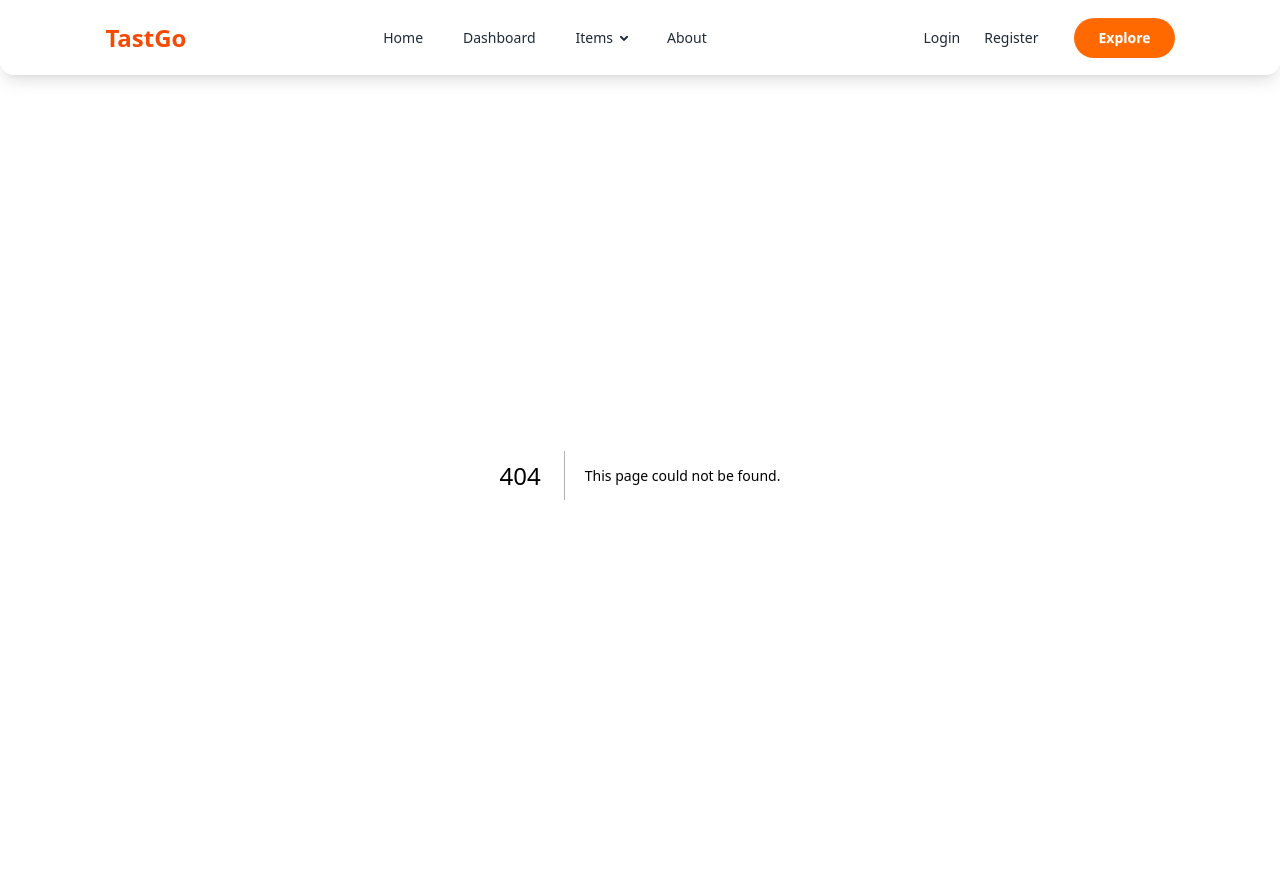
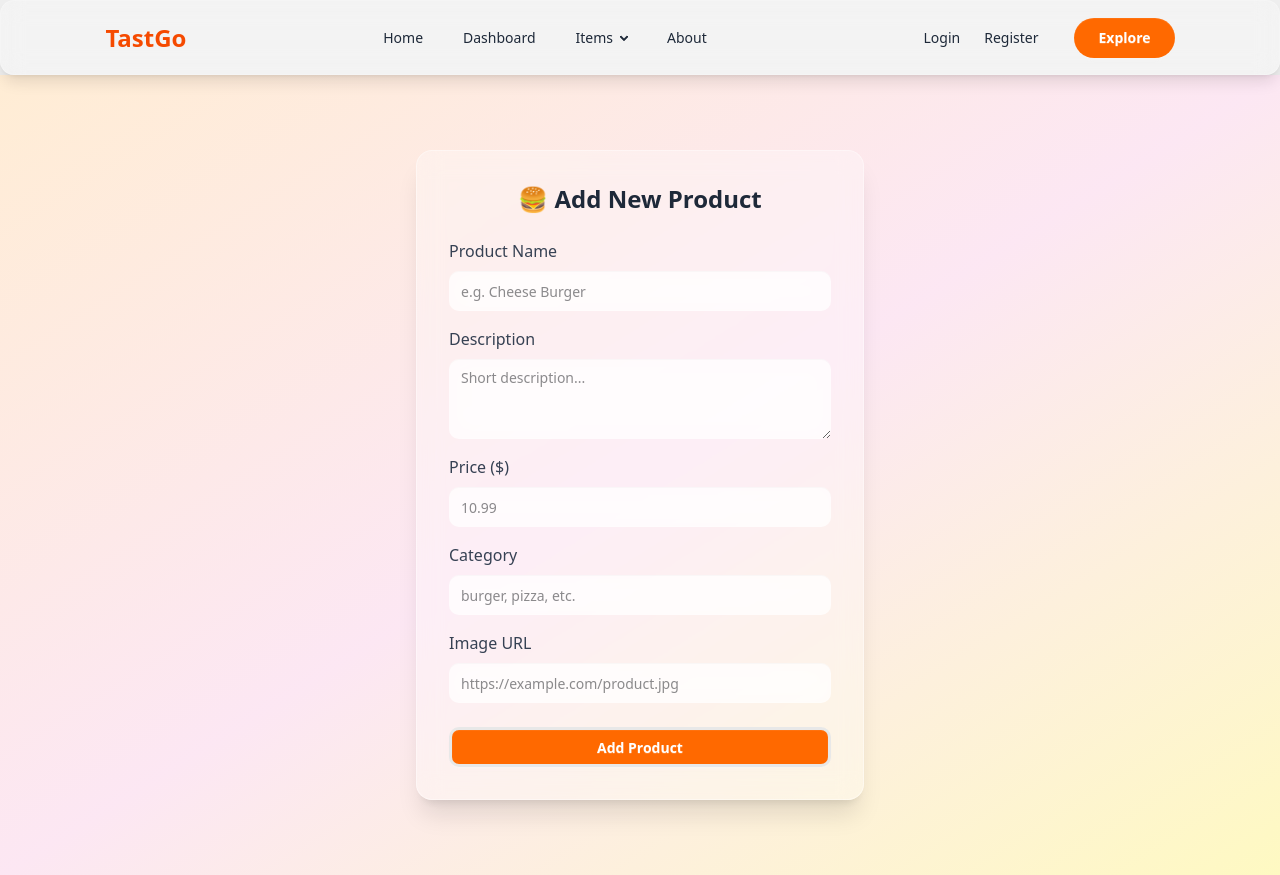
Before and after one commit to arjsabbir88/tastygo, a Next.js app: page /pages/add-items in a window 1280 px wide. Before the commit this address had no page. Built offline with nearby package versions, Linux system fonts and the light colour scheme.

Commit message:
complete the add all items

```diff
--- a/app/components/NavBar/NavBar.tsx
+++ b/app/components/NavBar/NavBar.tsx
@@ -108,7 +108,7 @@ const NavBar = () => {
           <summary>Items</summary>
           <ul className="p-2 glass rounded-lg space-y-2 min-w-xs w-full">
             <li className="hover:bg-orange-600 hover:text-white rounded">
-              <Link href="/ice-cream">All Items</Link>
+              <Link href="/pages/all-items">All Items</Link>
             </li>
             <li className="hover:bg-orange-600 hover:text-white rounded">
               <Link href="/ice-cream">Ice Cream</Link>
--- /dev/null
+++ b/app/dashboard/page.tsx
@@ -0,0 +1,11 @@
+import React from 'react'
+
+const page = () => {
+  return (
+    <div>
+      this is dashboard page
+    </div>
+  )
+}
+
+export default page
--- /dev/null
+++ b/app/pages/add-items/page.tsx
@@ -0,0 +1,163 @@
+"use client";
+import { useState } from "react";
+import { motion } from "framer-motion";
+import { create } from "domain";
+
+const AddProductForm = () => {
+  const [formData, setFormData] = useState({
+    name: "",
+    description: "",
+    price: "",
+    image: "",
+    category: "",
+  });
+
+  const [loading, setLoading] = useState(false);
+
+  const handleChange = (e:any) => {
+    setFormData({ ...formData, [e.target.name]: e.target.value });
+  };
+
+  const handleSubmit = async (e:any) => {
+    e.preventDefault();
+    setLoading(true);
+
+      const dataToSend = {
+    ...formData,
+    price: parseFloat(formData.price).toFixed(2),
+    createdAt: new Date().toISOString(),
+    updatedAt: new Date().toISOString(),
+    createdBy: "admin",
+  };
+
+  console.log("Data to send:", dataToSend);
+
+     try {
+    const res = await fetch("http://localhost:5000/add-items", {
+      method: "POST",
+      headers: {
+        "Content-Type": "application/json",
+      },
+      body: JSON.stringify(dataToSend),
+    });
+
+    if (!res.ok) {
+      throw new Error("Failed to add product");
+    }
+
+    setLoading(false);
+    alert("✅ Product Added Successfully!");
+    setFormData({ name: "", description: "", price: "", image: "", category: "" });
+  } catch (error) {
+    console.error("Error while adding product:", error);
+    setLoading(false);
+    alert("❌ Failed to add product!");
+  }
+    setFormData({ name: "", description: "", price: "", image: "", category: "" });
+  };
+
+  return (
+    <motion.div
+      initial={{ opacity: 0, y: 50 }}
+      animate={{ opacity: 1, y: 0 }}
+      transition={{ duration: 0.6, ease: "easeOut" }}
+      className="flex justify-center items-center min-h-screen bg-gradient-to-br from-orange-100 via-pink-100 to-yellow-100 p-6"
+    >
+      <motion.form
+        onSubmit={handleSubmit}
+        className="w-full max-w-md bg-white/30 backdrop-blur-md shadow-xl rounded-2xl p-8 border border-white/40"
+        initial={{ scale: 0.9 }}
+        animate={{ scale: 1 }}
+        transition={{ type: "spring", stiffness: 120 }}
+      >
+        <h2 className="text-2xl font-bold text-gray-800 mb-6 text-center">
+          🍔 Add New Product
+        </h2>
+
+        {/* Name */}
+        <motion.div whileFocus={{ scale: 1.02 }} className="mb-4">
+          <label className="block text-gray-700 font-medium mb-2">
+            Product Name
+          </label>
+          <input
+            type="text"
+            name="name"
+            value={formData.name}
+            onChange={handleChange}
+            required
+            className="input input-bordered w-full bg-white/70 backdrop-blur-md rounded-lg focus:ring-2 focus:ring-orange-400"
+            placeholder="e.g. Cheese Burger"
+          />
+        </motion.div>
+
+        {/* Description */}
+        <motion.div whileFocus={{ scale: 1.02 }} className="mb-4">
+          <label className="block text-gray-700 font-medium mb-2">
+            Description
+          </label>
+          <textarea
+            name="description"
+            value={formData.description}
+            onChange={handleChange}
+            required
+            className="textarea textarea-bordered w-full bg-white/70 backdrop-blur-md rounded-lg focus:ring-2 focus:ring-orange-400"
+            placeholder="Short description..."
+          ></textarea>
+        </motion.div>
+
+        {/* Price */}
+        <motion.div whileFocus={{ scale: 1.02 }} className="mb-4">
+          <label className="block text-gray-700 font-medium mb-2">Price ($)</label>
+          <input
+            type="number"
+            name="price"
+            value={formData.price}
+            onChange={handleChange}
+            required
+            className="input input-bordered w-full bg-white/70 backdrop-blur-md rounded-lg focus:ring-2 focus:ring-orange-400"
+            placeholder="10.99"
+          />
+        </motion.div>
+        <motion.div whileFocus={{ scale: 1.02 }} className="mb-4">
+          <label className="block text-gray-700 font-medium mb-2">Category</label>
+          <input
+            type="text"
+            name="category"
+            value={formData.category}
+            onChange={handleChange}
+            required
+            className="input input-bordered w-full bg-white/70 backdrop-blur-md rounded-lg focus:ring-2 focus:ring-orange-400"
+            placeholder="burger, pizza, etc."
+          />
+        </motion.div>
+
+        {/* Image URL */}
+        <motion.div whileFocus={{ scale: 1.02 }} className="mb-6">
+          <label className="block text-gray-700 font-medium mb-2">Image URL</label>
+          <input
+            type="text"
+            name="image"
+            value={formData.image}
+            onChange={handleChange}
+            required
+            className="input input-bordered w-full bg-white/70 backdrop-blur-md rounded-lg focus:ring-2 focus:ring-orange-400"
+            placeholder="https://example.com/product.jpg"
+          />
+        </motion.div>
+
+        {/* Submit Button */}
+        <motion.button
+          type="submit"
+          whileHover={{ scale: 1.05 }}
+          whileTap={{ scale: 0.95 }}
+          disabled={loading}
+          className="w-full btn bg-orange-500 hover:bg-orange-600 text-white font-semibold rounded-lg"
+        >
+          {loading ? "Adding..." : "Add Product"}
+        </motion.button>
+      </motion.form>
+    </motion.div>
+  );
+};
+
+export default AddProductForm;
--- /dev/null
+++ b/app/pages/all-items/page.tsx
@@ -0,0 +1,17 @@
+import Link from "next/link";
+import React from "react";
+
+const page = () => {
+  return (
+    <div>
+      this is all items page
+      <Link href="/pages/add-items">
+        <button className="bg-orange-600 px-3 py-2 rounded-lg text-white hover:cursor-pointer">
+          add items
+        </button>
+      </Link>
+    </div>
+  );
+};
+
+export default page;
--- /dev/null
+++ b/app/pages/items/page.tsx
@@ -0,0 +1,11 @@
+import React from 'react'
+
+const page = () => {
+  return (
+    <div>
+      this is items page
+    </div>
+  )
+}
+
+export default page
```
